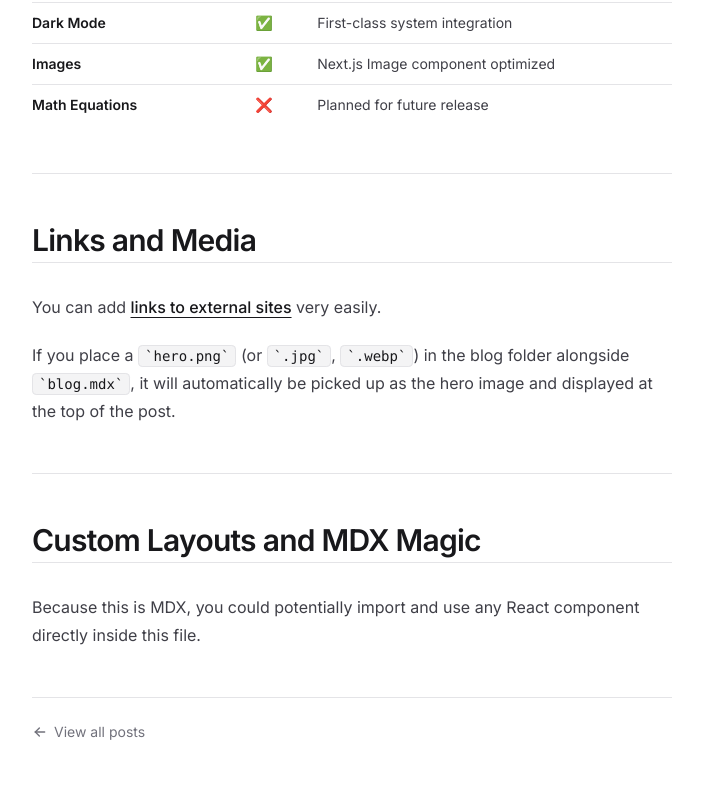
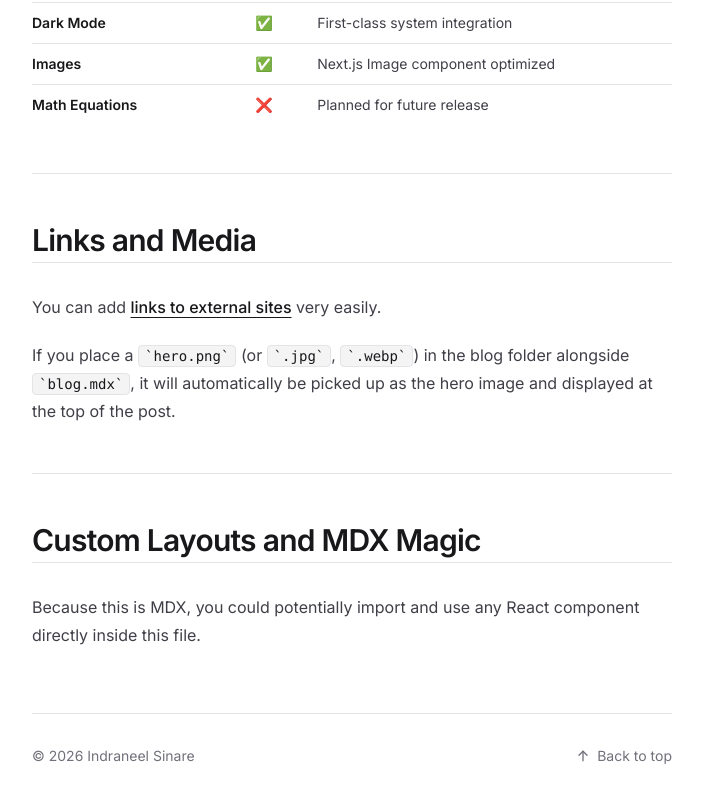
Before and after one commit to Slogllykop/Prose, a Next.js app: page /example in a window 1280 px wide. Shown: the part 3584-4384 px from the top of the page, without its empty margins (288-991 px from the left). Built offline with nearby package versions, Linux system fonts and the light colour scheme.

Commit message:
feat(blog): redesign footer with copyright and back-to-top button

```diff
--- a/src/app/[slug]/page.tsx
+++ b/src/app/[slug]/page.tsx
@@ -10,6 +10,7 @@ import type { Metadata } from "next";
 import Image from "next/image";
 import Link from "next/link";
 import { notFound } from "next/navigation";
+import { BackToTop } from "@/components/back-to-top";
 import { ThemeToggle } from "@/components/theme-toggle";
 import { getAllBlogSlugs, getBlogBySlug } from "@/lib/blog";
 import {
@@ -148,15 +149,14 @@ export default async function BlogPage(props: {
                 </div>
             </article>
 
-            <div className="mt-12 border-border border-t pt-6">
-                <Link
-                    href="/"
-                    className="inline-flex items-center gap-1.5 text-muted-foreground text-sm transition-colors hover:text-foreground"
-                >
-                    <IconArrowLeft className="size-4" />
-                    View all posts
-                </Link>
-            </div>
+            <footer className="mt-16">
+                <div className="flex items-center justify-between border-border border-t py-8 text-muted-foreground text-sm">
+                    <p>
+                        © {new Date().getFullYear()} {AUTHOR_NAME}
+                    </p>
+                    <BackToTop />
+                </div>
+            </footer>
         </main>
     );
 }
--- /dev/null
+++ b/src/components/back-to-top.tsx
@@ -0,0 +1,23 @@
+"use client";
+
+import { IconArrowUp } from "@tabler/icons-react";
+export function BackToTop() {
+    const scrollToTop = () => {
+        window.scrollTo({
+            top: 0,
+            behavior: "smooth",
+        });
+    };
+
+    return (
+        <button
+            type="button"
+            onClick={scrollToTop}
+            className="flex items-center gap-1.5 text-muted-foreground text-sm transition-all hover:text-foreground"
+            aria-label="Back to top"
+        >
+            <IconArrowUp className="size-4" />
+            <span>Back to top</span>
+        </button>
+    );
+}
```
